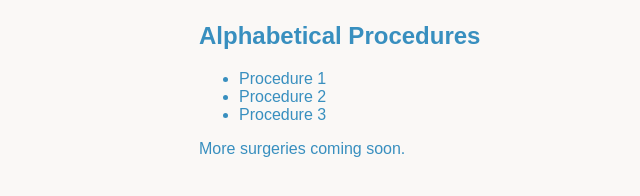
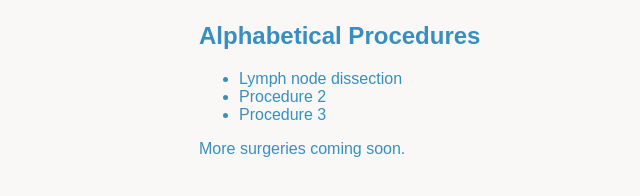
Before and after one commit to Gitgirlels/scrubscout, a plain HTML site: page specialties/ENT/index.html in a window 1280 px wide. Shown: the part 302-498 px from the top of the page, 41-681 px from the left. Drawn offline with Linux system fonts and the light colour scheme.

Commit message:
Update index.html

```diff
--- a/specialties/ENT/index.html
+++ b/specialties/ENT/index.html
@@ -30,7 +30,7 @@
   <main>
     <h2>Alphabetical Procedures</h2>
     <ul>
-      <li><a href="#">Procedure 1</a></li>
+      <li><a href="specialties/ENT/lymph node dissection"> Lymph node dissection</a></li>
       <li><a href="#">Procedure 2</a></li>
       <li><a href="#">Procedure 3</a></li>
     </ul>
```
